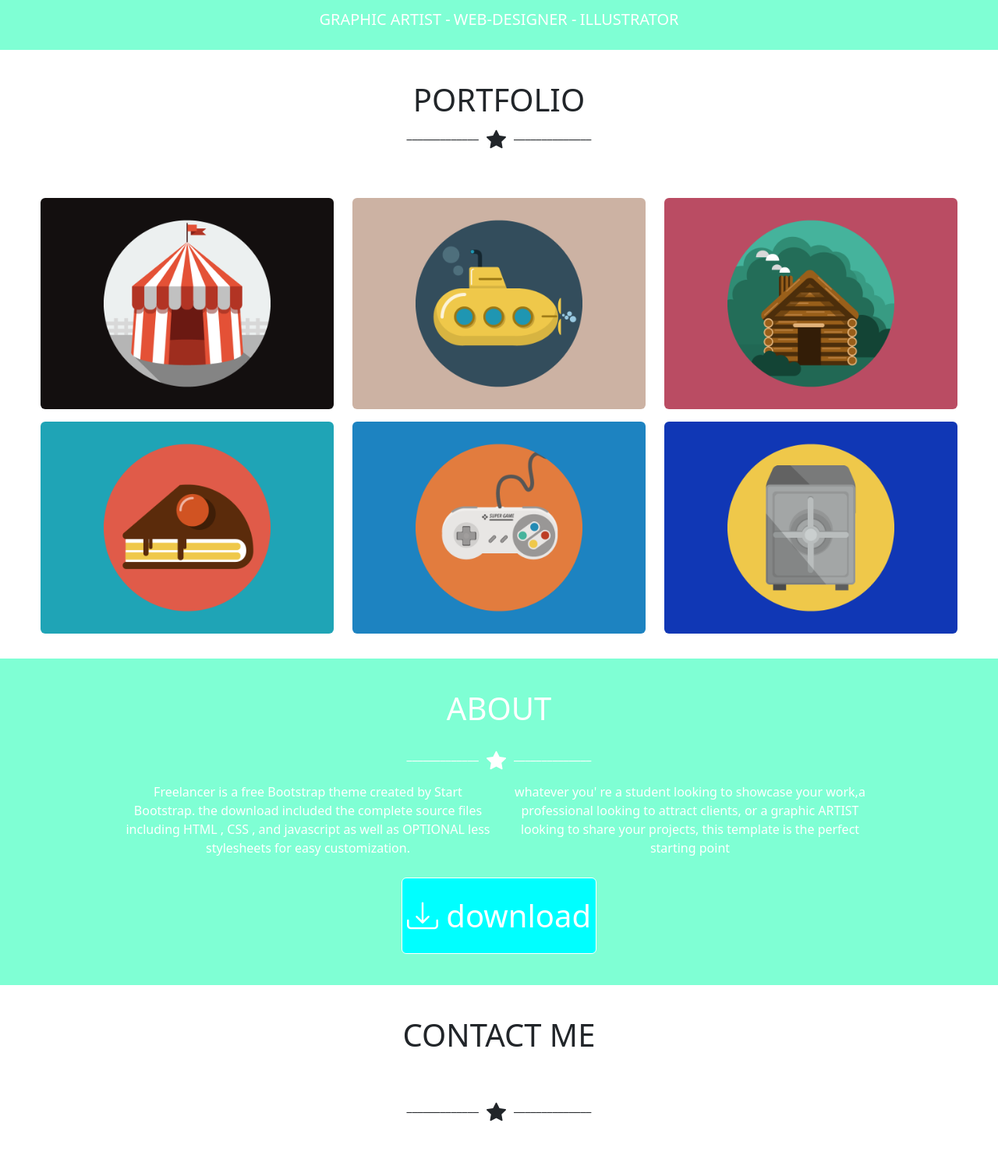
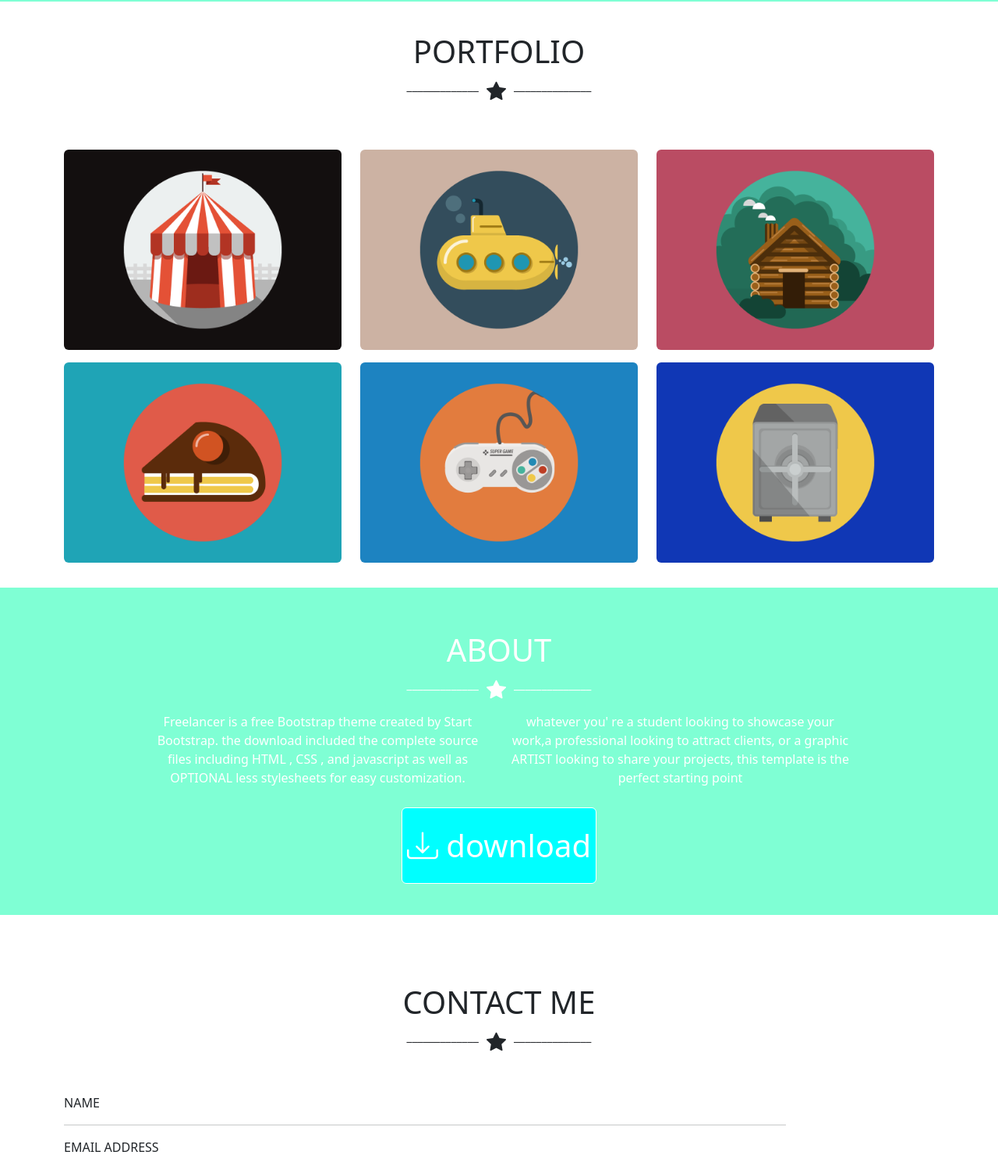
Before and after one commit to SimoneDiPrima/html-css-bootstrap-freelancer, a plain HTML site: page index.html in a window 1280 px wide. Shown: the part 799-2290 px from the top of the page at 78% size. Drawn offline with nearby package versions, Linux system fonts and the light colour scheme.

Commit message:
esercizio completo indentato

```diff
--- a/css/style.css
+++ b/css/style.css
@@ -1,19 +1,14 @@
-.container {
-    max-width:1200px;
-    margin:0 auto;
-}
+
+
 .bg-darkblue{
     background-color: #2c3e50;
 }
 .dark-lightblue{
     background-color:rgb(153, 152, 242);
 }
-.row-header{
-    height:100%;
+
+.figure-text-section{
     max-width:100%;
-}
-.figure-text-section{
-    width:100%;
 }
 .divisor-line{
     font-size: 30px;
@@ -109,6 +104,9 @@
 .text-inside{
     line-height:100px;
 }
+.footer-section{
+    min-height:100px;
+ }
 .lorem-about{padding:10px;}
 
 .subtitle-section{
--- a/index.html
+++ b/index.html
@@ -34,7 +34,6 @@
         </div>
     </nav>
     <section class="figure-text-section py-4">
-        <div class="container-fluid">
         <div class="container">
             <div class="row flex-column">
                 <div class="col mx-auto d-block text-center">
@@ -47,24 +46,20 @@
                     <div class="divider-customer-line text-center">______________</div>
                 </div>
             </div>
-                <div class="row text-center justify-content-center  text-white">
-                    <div class="col">
-                        <span class="subtitle-section">GRAPHIC ARTIST -</span>
-                        <span class="subtitle-section">WEB-DESIGNER -</span>
-                        <span class="subtitle-section">ILLUSTRATOR</span>
-                    </div>
-                </div>
-            </div>
         </div>
     </section>
     <section class="porfolio py-4">
+        <div class="container-fluid">
+            <div class="container">
+                <div class="row flex-column">
+                    <div class="col">
                         <h1 class="text-center pt-3">PORTFOLIO</h1>
-        <div class="container">
-            <div class="row">
+                    </div>
                     <div class="col d-flex text-center justify-content-center">
                         <div class="divider-customer-line text-center">_____________</div>
                         <div class="divider-icon"> <i class="bi bi-star-fill"></i> </div>
                         <div class="divider-customer-line text-center">______________</div>
+                    </div>
                 </div>
             </div>
         </div>
@@ -96,9 +91,12 @@
         </div>
     </section>
     <section class="about-us figure-text-section text-white py-4">
+        <div class="container-fluid">
+            <div class="container text-center py-3">
+                <div class="row flex-column">
+                    <div class="col">
                         <h1 class="text-center pt-3">ABOUT</h1>
-        <div class="container text-center py-3">
-            <div class="row">
+                    </div>
                     <div class="col d-flex text-center justify-content-center">
                         <div class="divider-customer-line text-center">_____________</div>
                         <div class="divider-icon"> <i class="bi bi-star-fill"></i> </div>
@@ -116,12 +114,15 @@
                 </div>
                 <button class="background-aqua-section text-white border-white py-4 display-6 rounded"><i class="bi bi-download"> </i> download</button>
             </div>
+        </div>
     </section>
     <section class="contact-me py-4">
+       <div class="container-fluid">
+            <div class="container py-5 text-center">
+                <div class="row flex-column">
+                    <div class="col">
                         <h1 class="text-center pt-3">CONTACT ME</h1>
-        <div class="container py-5 text-center">
-            <div class="row">
-
+                    </div>
                     <div class="col d-flex text-center justify-content-center">
                         <div class="divider-customer-line text-center">_____________</div>
                         <div class="divider-icon"> <i class="bi bi-star-fill"></i> </div>
@@ -137,18 +138,18 @@
                     <li> <hr class="form-divider"> </li>
                     <li>MESSAGE</li>
                     <li class="text-message my-3">
-                    <textarea name="message" id="textarea-form" cols="130" rows="10">
+                        <textarea name="message" id="textarea-form" cols="60" rows="10">
                         </textarea>
                     </li>
-                <!-- <li><hr></li> -->
                     <li>
                         <button class="send-button py-3 text-center rounded">send</button>
                     </li>
                 </ul>
             </div>
-
+        </div>
     </section>
     <section class="location dark-lightblue">
+        <div class="container-fluid">
             <div class="container text-center py-4">
                 <div class="row flex-column flex-md-row">
                     <div class="col col-md-4 py-3">
@@ -171,12 +172,14 @@
                     </div>
                 </div>
             </div>
+        </div>
     </section>
     <section class="footer-section bg-darkblue">
+        <div class="container-fluid">
             <div class="container text-white text-footer-container">
                 <h6 class="text-center align-middle text-inside">Copyright your website 2019</h6>
             </div>
+        </div>
     </section>
-
 </body>
 </html>
```
Lines whose indentation alone changed are shown as unchanged.
